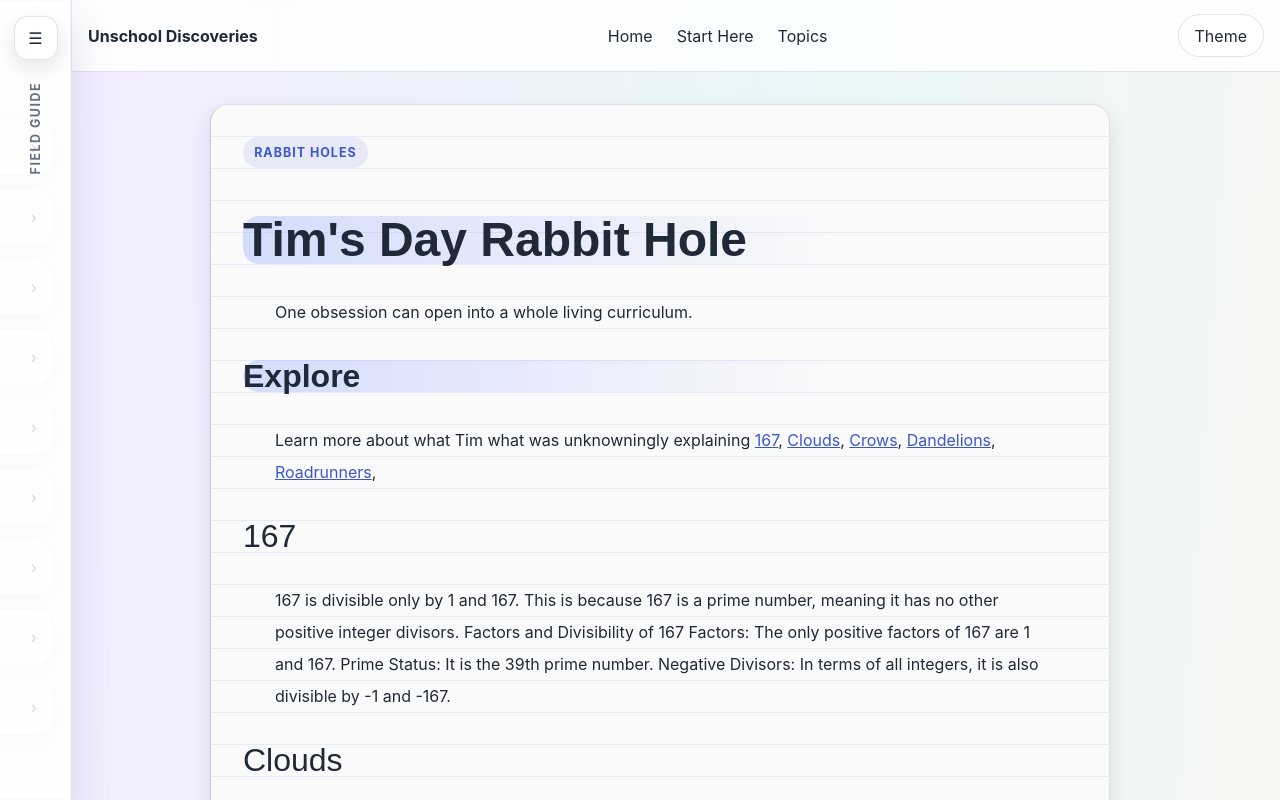
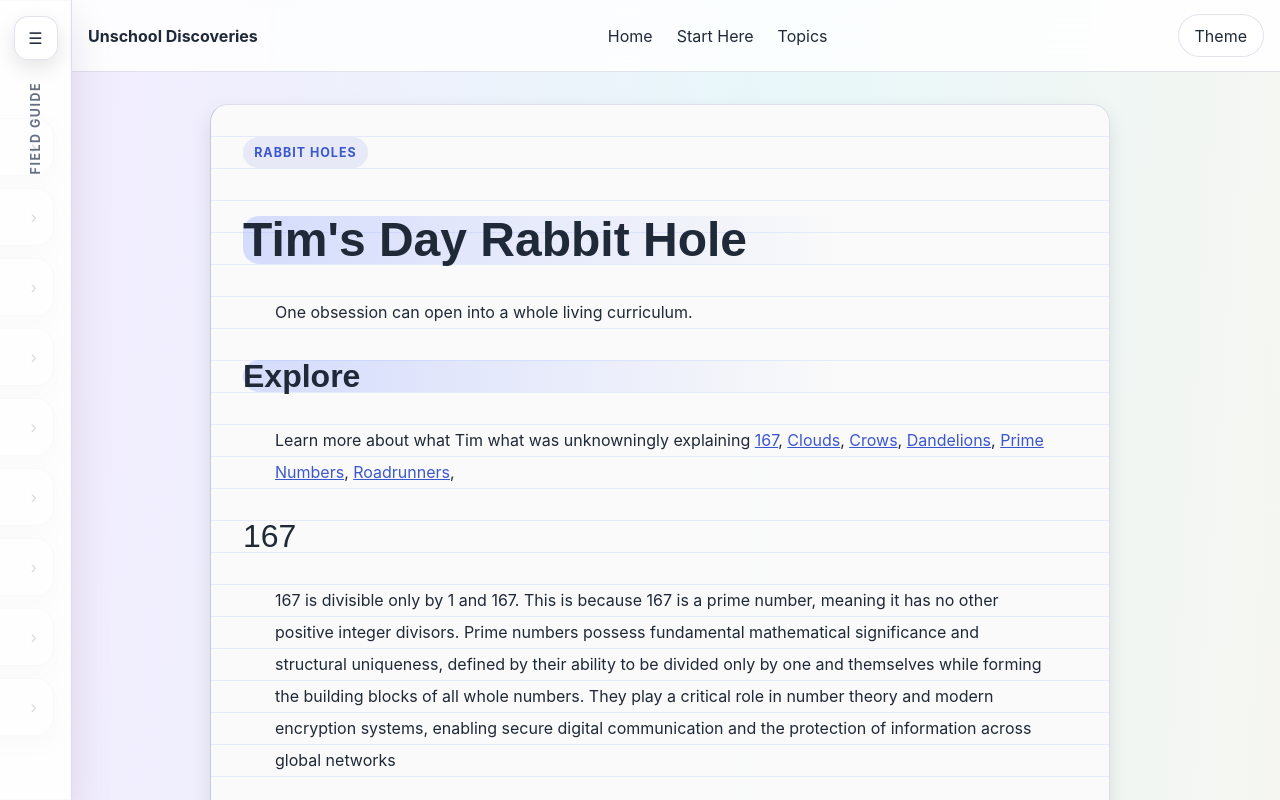
Before and after one commit to CogSciOliver/unschool-pages, an Eleventy site: page content/rabbit-holes/tims-day-rabbit-hole.md in a window 1280 px wide. Shown: the top 800 px of the page. Built offline with nearby package versions, Linux system fonts and the light colour scheme; Eleventy itself is replaced by a stand-in of ours; files that its build step writes are made by us from their sources; a web font is replaced by a local one.

Commit message:
v1.0.4 Content Addition: rabbit-hole

```diff
--- a/content/rabbit-holes/tims-day-rabbit-hole.md
+++ b/content/rabbit-holes/tims-day-rabbit-hole.md
@@ -13,16 +13,13 @@ topic_hubs: ["curiosity", "science", "math", "animals", "facts"]
 
 ## Explore
 Learn more about what Tim what was unknowningly explaining
-[167](#167), [Clouds](#clouds), [Crows](#crows), [Dandelions](#dandelions), [Roadrunners](#roadrunners),
+[167](#167), [Clouds](#clouds), [Crows](#crows), [Dandelions](#dandelions), [Prime Numbers](#prime-numbers), [Roadrunners](#roadrunners),
 
 
 
 ### 167 <a id="167"></a>
 167 is divisible only by 1 and 167. This is because 167 is a prime number, meaning it has no other positive integer divisors.
-Factors and Divisibility of 167
-Factors: The only positive factors of 167 are 1 and 167.
-Prime Status: It is the 39th prime number.
-Negative Divisors: In terms of all integers, it is also divisible by -1 and -167.
+Prime <a id="prime-numbers"></a> numbers possess fundamental mathematical significance and structural uniqueness, defined by their ability to be divided only by one and themselves while forming the building blocks of all whole numbers. They play a critical role in number theory and modern encryption systems, enabling secure digital communication and the protection of information across global networks
 
 ### Clouds <a id="clouds"></a>
 Clouds possess dynamic structural complexity and atmospheric intelligence, forming through the condensation of water vapor into suspended droplets or ice crystals that continuously shift with temperature, pressure, and wind patterns. They regulate Earth’s climate by reflecting sunlight and trapping heat, while also signaling weather changes through distinct formations that humans have learned to interpret for generations
@@ -35,9 +32,3 @@ Dandelions possess remarkable resilience and adaptive intelligence, enabling the
 
 ### Roadrunners <a id="roadrunners"></a>
 Roadrunners possess remarkable speed, agility, and survival intelligence, allowing them to reach bursts of up to 20 miles per hour while navigating complex desert terrain with precision. They are opportunistic predators that can kill venomous prey like rattlesnakes by using strategic strikes and repeated blows, often working with environmental awareness and learned behavior to overcome dangerous animals and pass down effective hunting techniques to their young
-
-## Section 1
-Content here...
-
-## Section 2 <a id="special-section"></a>
-Content here...
```
